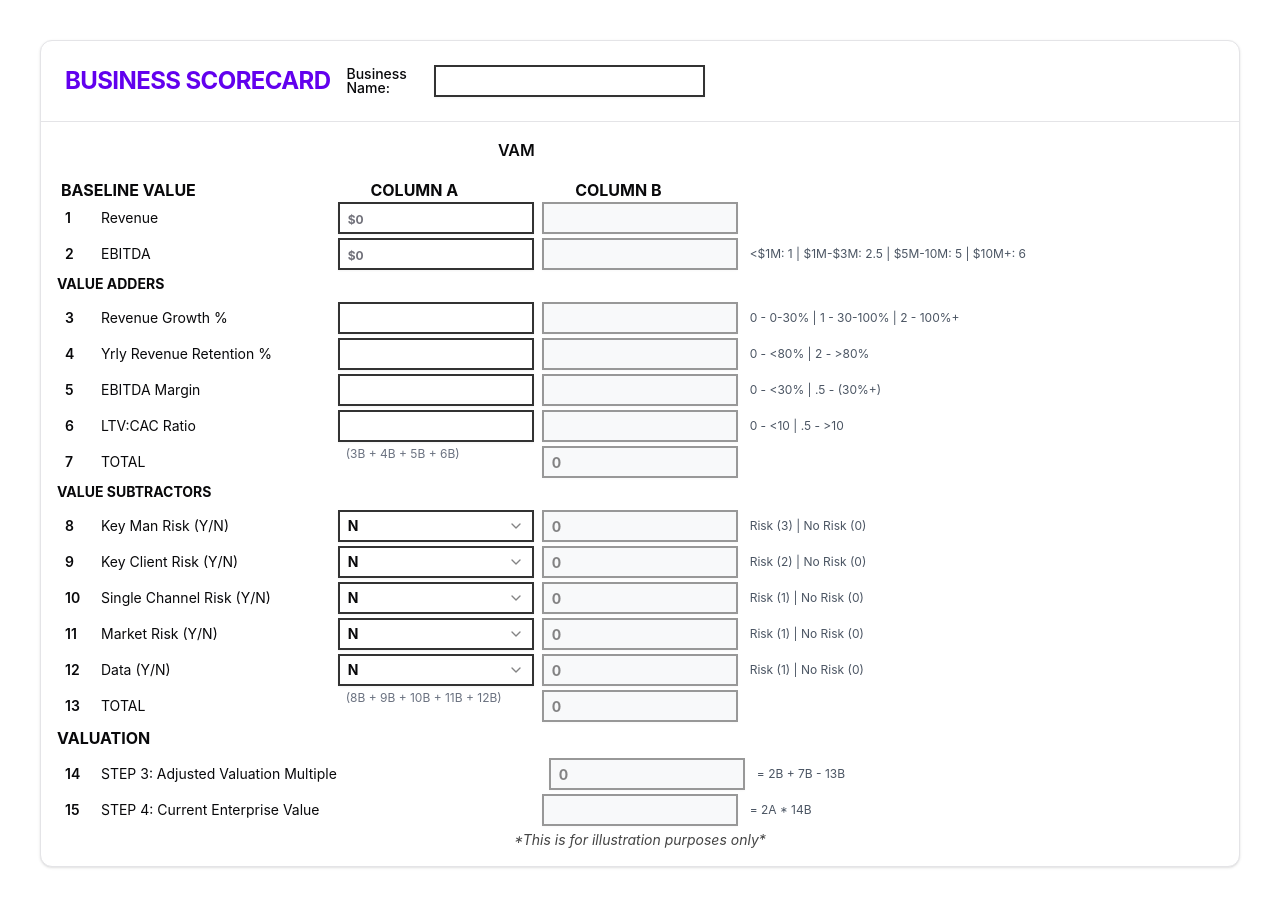
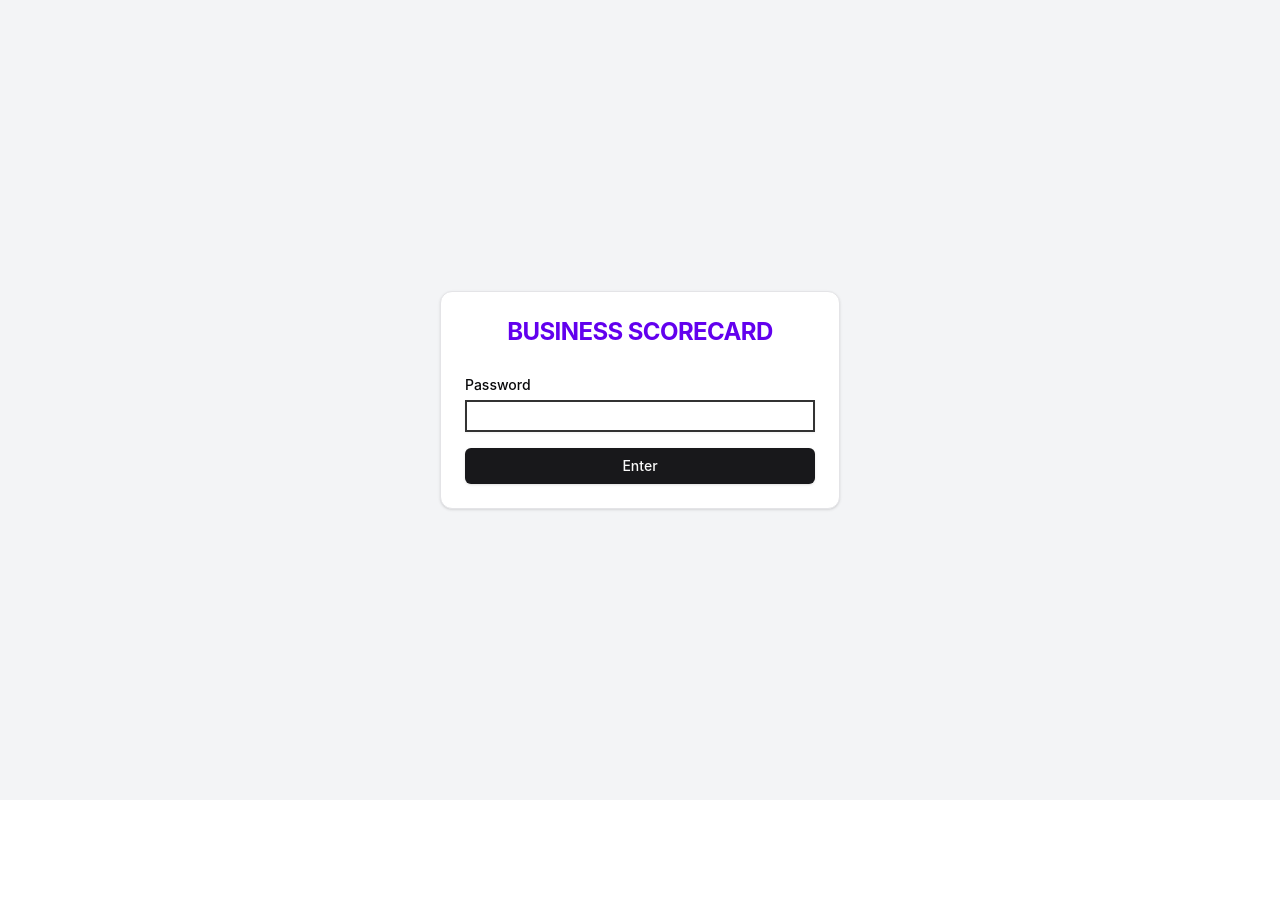
Before and after one commit to Napageneral/business-scorecard, a Next.js app: page / in a window 1280 px wide. After the commit the page ends 800 px from the top, so only its background shows below. Built offline with nearby package versions, Linux system fonts and the light colour scheme.

Commit message:
password

```diff
--- a/src/app/page.tsx
+++ b/src/app/page.tsx
@@ -5,22 +5,23 @@ import { Card, CardContent, CardHeader, CardTitle } from "@/components/ui/card"
 import { Input } from "@/components/ui/input"
 import { Label } from "@/components/ui/label"
 import { Select, SelectContent, SelectItem, SelectTrigger, SelectValue } from "@/components/ui/select"
+import { Button } from "@/components/ui/button"
 
 export default function BusinessScorecard() {
+  const [isAuthenticated, setIsAuthenticated] = useState(false)
+  const [password, setPassword] = useState("")
+  const [error, setError] = useState("")
   const [businessName, setBusinessName] = useState("")
-
   const [baselineValues, setBaselineValues] = useState({
     revenue: "",
     ebitda: "",
   })
-
   const [valueAdders, setValueAdders] = useState({
     revenueGrowth: "",
     revenueRetention: "",
     ebitdaMargin: "",
     ltvCacRatio: "",
   })
-
   const [valueSubtractors, setValueSubtractors] = useState({
     keyManRisk: "N",
     keyClientRisk: "N",
@@ -28,6 +29,41 @@ export default function BusinessScorecard() {
     marketRisk: "N",
     dataRisk: "N",
   })
+
+  const handleLogin = () => {
+    if (password === "scorecard2024") {
+      setIsAuthenticated(true)
+      setError("")
+    } else {
+      setError("Incorrect password")
+      setPassword("")
+    }
+  }
+
+  if (!isAuthenticated) {
+    return (
+      <div className="flex justify-center items-center min-h-screen bg-gray-100">
+        <Card className="w-[400px]">
+          <CardHeader>
+            <CardTitle className="text-2xl font-bold text-center text-[#6200EE]">BUSINESS SCORECARD</CardTitle>
+          </CardHeader>
+          <CardContent className="space-y-4">
+            <div className="space-y-2">
+              <Label>Password</Label>
+              <Input
+                type="password"
+                value={password}
+                onChange={(e) => setPassword(e.target.value)}
+                onKeyDown={(e) => e.key === "Enter" && handleLogin()}
+              />
+            </div>
+            {error && <p className="text-red-500 text-sm">{error}</p>}
+            <Button className="w-full" onClick={handleLogin}>Enter</Button>
+          </CardContent>
+        </Card>
+      </div>
+    )
+  }
 
   const formatCurrency = (value: number | string): string => {
     if (isNaN(value as number) || value === "") return ""
```
